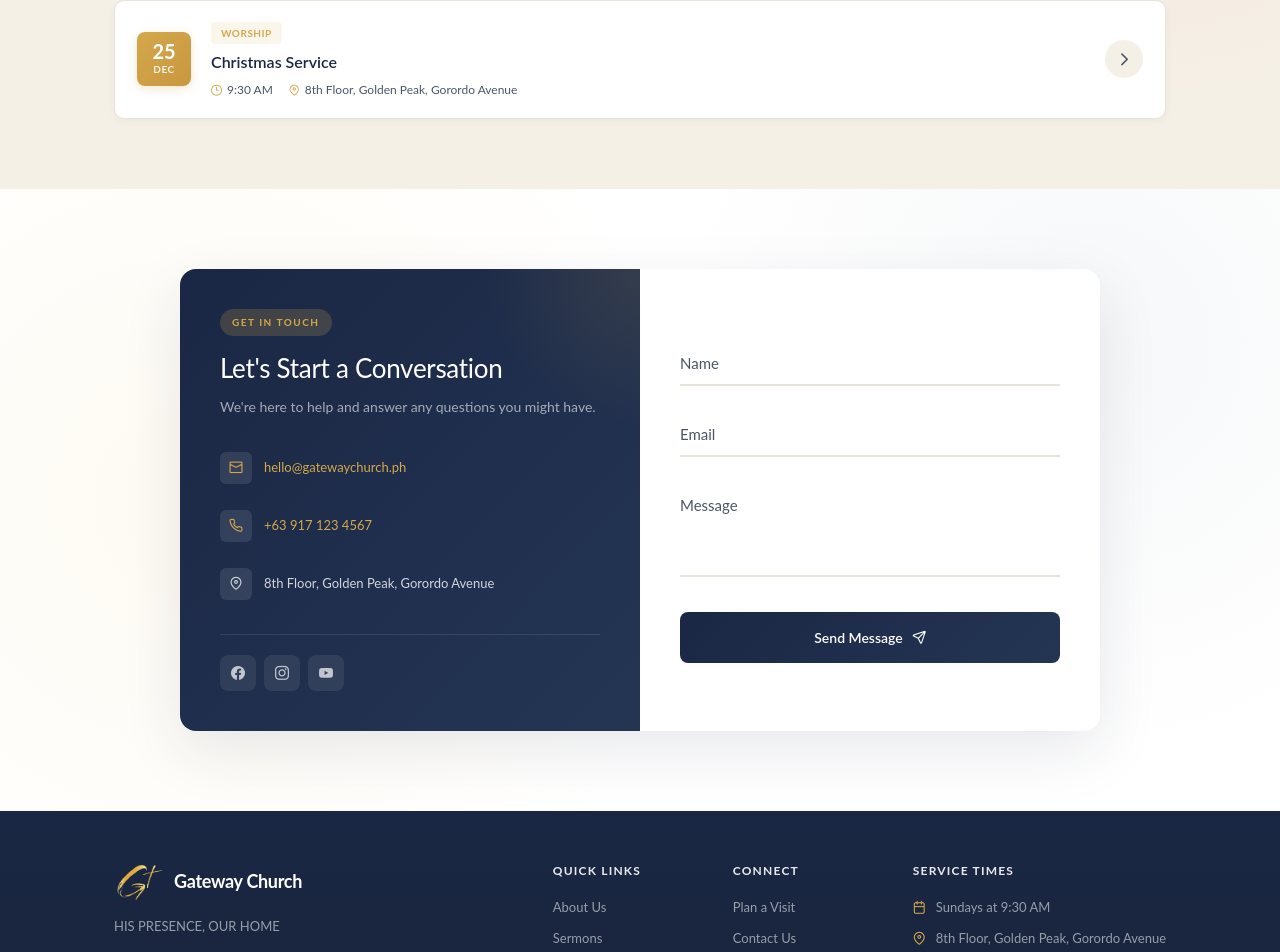
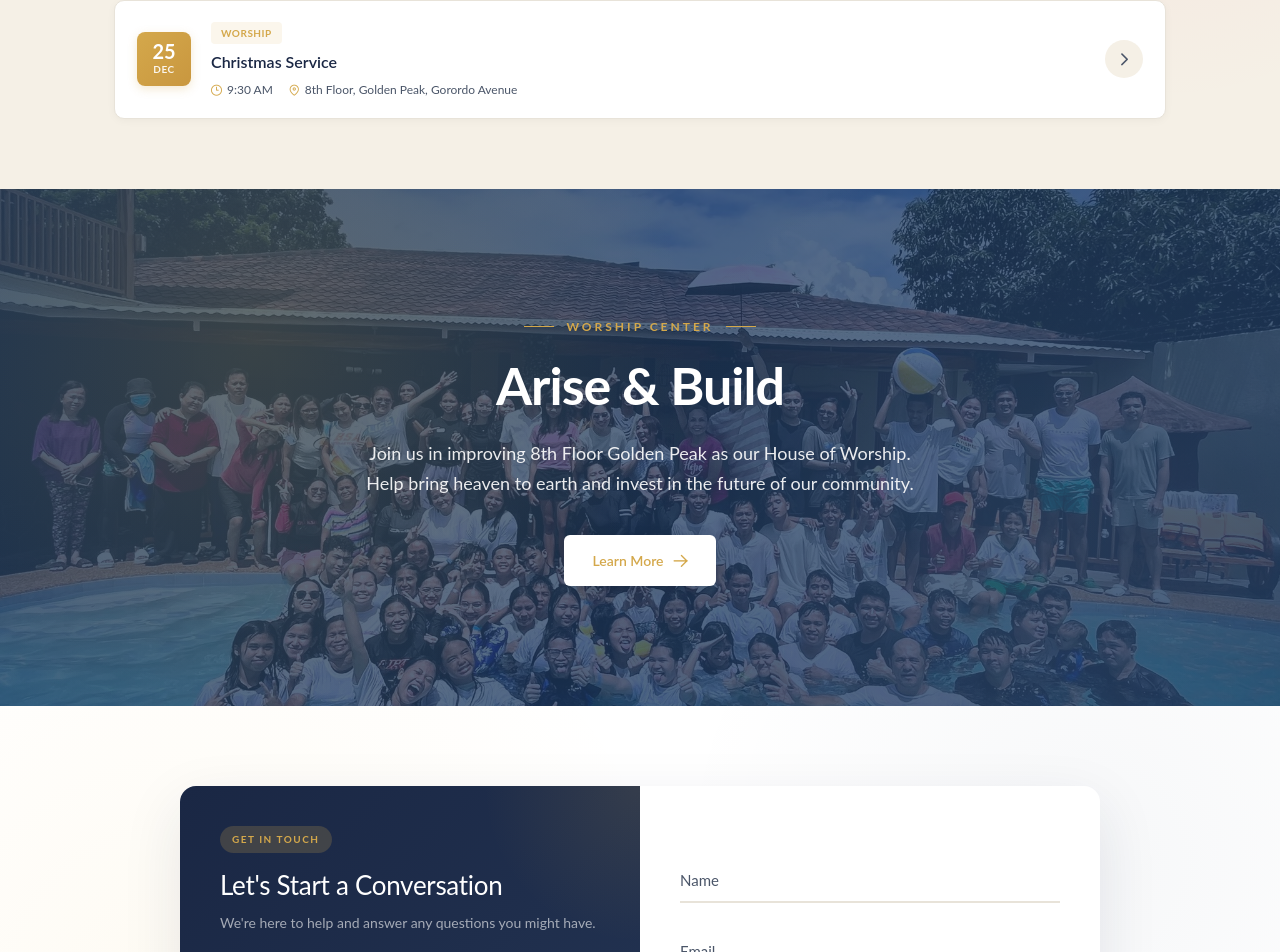
Before and after one commit to j-andradeii/gwc-monitoring-nextjs, a Next.js app: page / in a window 1280 px wide. Shown: the part 4735-5687 px from the top of the page. Built offline with nearby package versions, Linux system fonts and the light colour scheme; no server answers.

Commit message:
enhance page by adding arise and build section

```diff
--- a/src/app/page.tsx
+++ b/src/app/page.tsx
@@ -84,6 +84,7 @@ import {
   SermonsSection,
   MinistriesSection,
   EventsSection,
+  AriseAndBuildSection,
   ContactSection,
   LandingFooter,
   ScrollAnimationProvider,
@@ -136,6 +137,7 @@ export default function LandingPage() {
           <SermonsSection />
           <MinistriesSection />
           <EventsSection />
+          <AriseAndBuildSection />
           <ContactSection />
         </ScrollAnimationProvider>
       </main>
--- /dev/null
+++ b/src/components/landing/AriseAndBuildSection.tsx
@@ -0,0 +1,33 @@
+'use client';
+
+import React from 'react';
+import Link from 'next/link';
+
+export const AriseAndBuildSection: React.FC = () => {
+  return (
+    <section
+      className="arise-build-section animate-on-scroll"
+      style={{
+        backgroundImage: "url('/assets/images/community.jpg')",
+      }}
+    >
+      <div className="arise-build-overlay"></div>
+      <div className="landing-container">
+        <div className="arise-build-container">
+          <span className="arise-build-label">Worship Center</span>
+          <h2 className="arise-build-title">Arise & Build</h2>
+          <p className="arise-build-description">
+            Join us in improving 8th Floor Golden Peak as our House of Worship.
+            Help bring heaven to earth and invest in the future of our community.
+          </p>
+          <Link href="#" className="btn-arrow btn-arrow-white">
+            Learn More
+            <i className="pi pi-arrow-right arrow-icon"></i>
+          </Link>
+        </div>
+      </div>
+    </section>
+  );
+};
+
+export default AriseAndBuildSection;
--- a/src/components/landing/index.ts
+++ b/src/components/landing/index.ts
@@ -11,6 +11,7 @@ export { ChurchServiceSection } from './ChurchServiceSection';
 export { SermonsSection } from './SermonsSection';
 export { MinistriesSection } from './MinistriesSection';
 export { EventsSection } from './EventsSection';
+export { AriseAndBuildSection } from './AriseAndBuildSection';
 export { ContactSection } from './ContactSection';
 export { LandingFooter } from './LandingFooter';
 export { ScrollAnimationProvider } from './ScrollAnimationProvider';
--- a/src/styles/landing.css
+++ b/src/styles/landing.css
@@ -166,6 +166,156 @@
 .landing-btn-light:hover {
   background-color: #ffffff;
   box-shadow: 0 6px 25px rgba(255, 255, 255, 0.3);
+}
+
+/* Arrow Button Styles - Bethel Inspired */
+.btn-arrow {
+  display: inline-flex;
+  align-items: center;
+  gap: 10px;
+  padding: 14px 28px;
+  font-size: 14px;
+  font-weight: 600;
+  border-radius: 6px;
+  border: none;
+  cursor: pointer;
+  transition: all 0.3s ease;
+  text-decoration: none;
+}
+
+.btn-arrow .arrow-icon {
+  font-size: 14px;
+  transition: transform 0.3s ease;
+}
+
+.btn-arrow:hover .arrow-icon {
+  transform: translateX(4px);
+}
+
+.btn-arrow:hover {
+  transform: translateY(-2px);
+}
+
+.btn-arrow-gold {
+  background: linear-gradient(135deg, var(--primary-gold-accent) 0%, #c9973f 100%);
+  color: #ffffff;
+  box-shadow: 0 4px 15px rgba(212, 168, 75, 0.3);
+}
+
+.btn-arrow-gold:hover {
+  box-shadow: 0 6px 20px rgba(212, 168, 75, 0.4);
+}
+
+.btn-arrow-white {
+  background: #ffffff;
+  color: var(--color-navy);
+  box-shadow: 0 4px 15px rgba(0, 0, 0, 0.1);
+}
+
+.btn-arrow-white:hover {
+  box-shadow: 0 6px 20px rgba(0, 0, 0, 0.15);
+}
+
+/* ===========================================
+   ARISE & BUILD SECTION - Bethel Style Campus Campaign
+   =========================================== */
+.arise-build-section {
+  padding: 120px 0;
+  position: relative;
+  overflow: hidden;
+  background-size: cover;
+  background-position: center;
+  background-attachment: fixed;
+}
+
+.arise-build-overlay {
+  position: absolute;
+  inset: 0;
+  background: linear-gradient(
+    135deg,
+    rgba(30, 58, 95, 0.85) 0%,
+    rgba(30, 58, 95, 0.75) 50%,
+    rgba(30, 58, 95, 0.85) 100%
+  );
+  z-index: 1;
+}
+
+.arise-build-section::after {
+  content: '';
+  position: absolute;
+  inset: 0;
+  background:
+    radial-gradient(circle at 20% 30%, rgba(240, 180, 41, 0.15) 0%, transparent 40%),
+    radial-gradient(circle at 80% 70%, rgba(255, 255, 255, 0.05) 0%, transparent 40%);
+  pointer-events: none;
+  z-index: 2;
+}
+
+.arise-build-section .landing-container {
+  position: relative;
+  z-index: 3;
+}
+
+.arise-build-container {
+  max-width: 700px;
+  margin: 0 auto;
+  text-align: center;
+}
+
+.arise-build-label {
+  display: inline-flex;
+  align-items: center;
+  gap: 12px;
+  font-size: 12px;
+  font-weight: 700;
+  text-transform: uppercase;
+  letter-spacing: 3px;
+  color: var(--primary-gold-accent);
+  margin-bottom: 20px;
+}
+
+.arise-build-label::before,
+.arise-build-label::after {
+  content: '';
+  width: 30px;
+  height: 1px;
+  background: var(--primary-gold-accent);
+}
+
+.arise-build-title {
+  font-size: 52px;
+  font-weight: 700;
+  color: #ffffff;
+  margin-bottom: 24px;
+  line-height: 1.1;
+  letter-spacing: -1px;
+}
+
+.arise-build-description {
+  font-size: 18px;
+  color: rgba(255, 255, 255, 0.9);
+  max-width: 550px;
+  margin: 0 auto 36px;
+  line-height: 1.7;
+}
+
+@media (max-width: 768px) {
+  .arise-build-section {
+    padding: 80px 0;
+    background-attachment: scroll;
+  }
+
+  .arise-build-title {
+    font-size: 36px;
+  }
+
+  .arise-build-description {
+    font-size: 16px;
+  }
+
+  .arise-build-label {
+    font-size: 11px;
+  }
 }
 
 /* ===========================================
```
